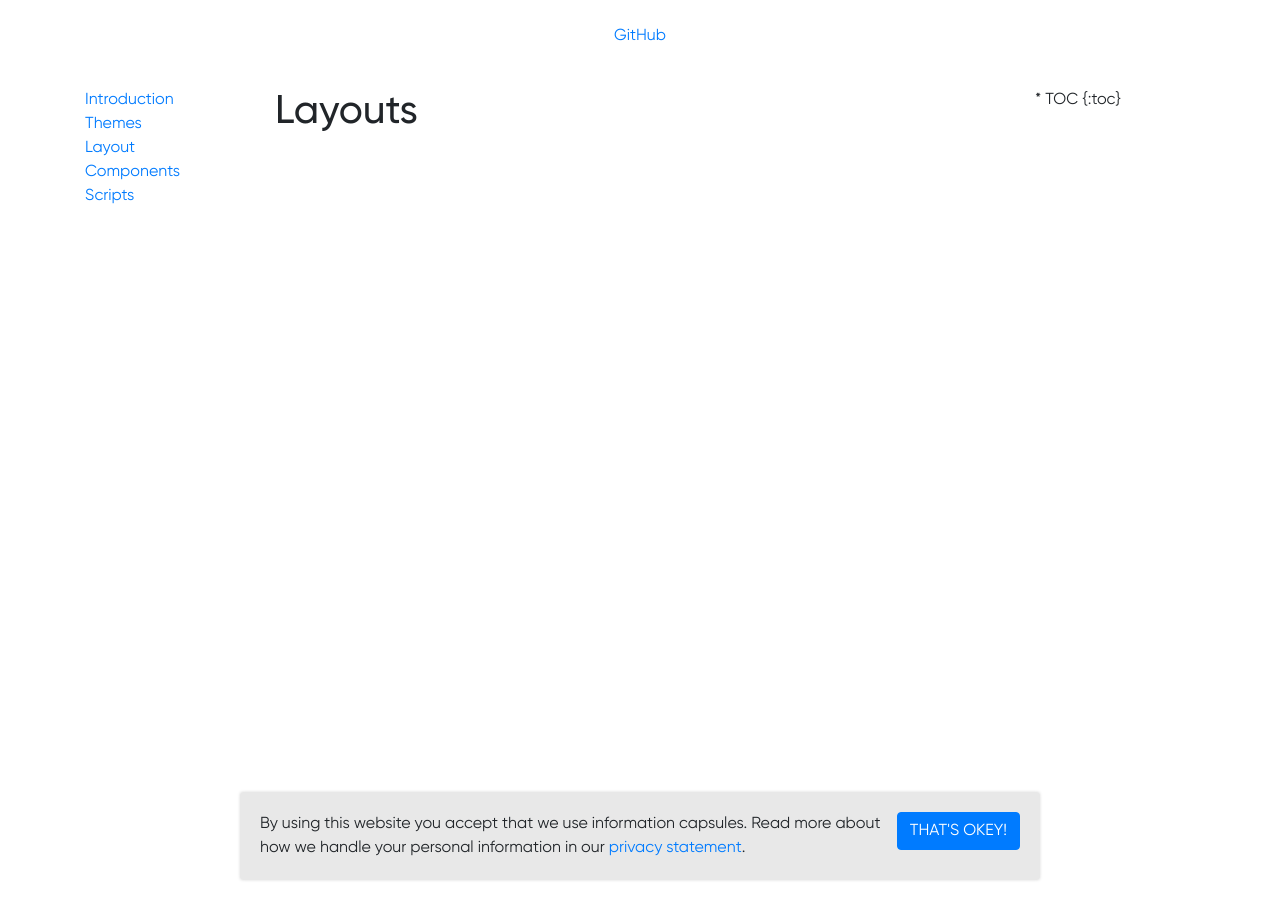
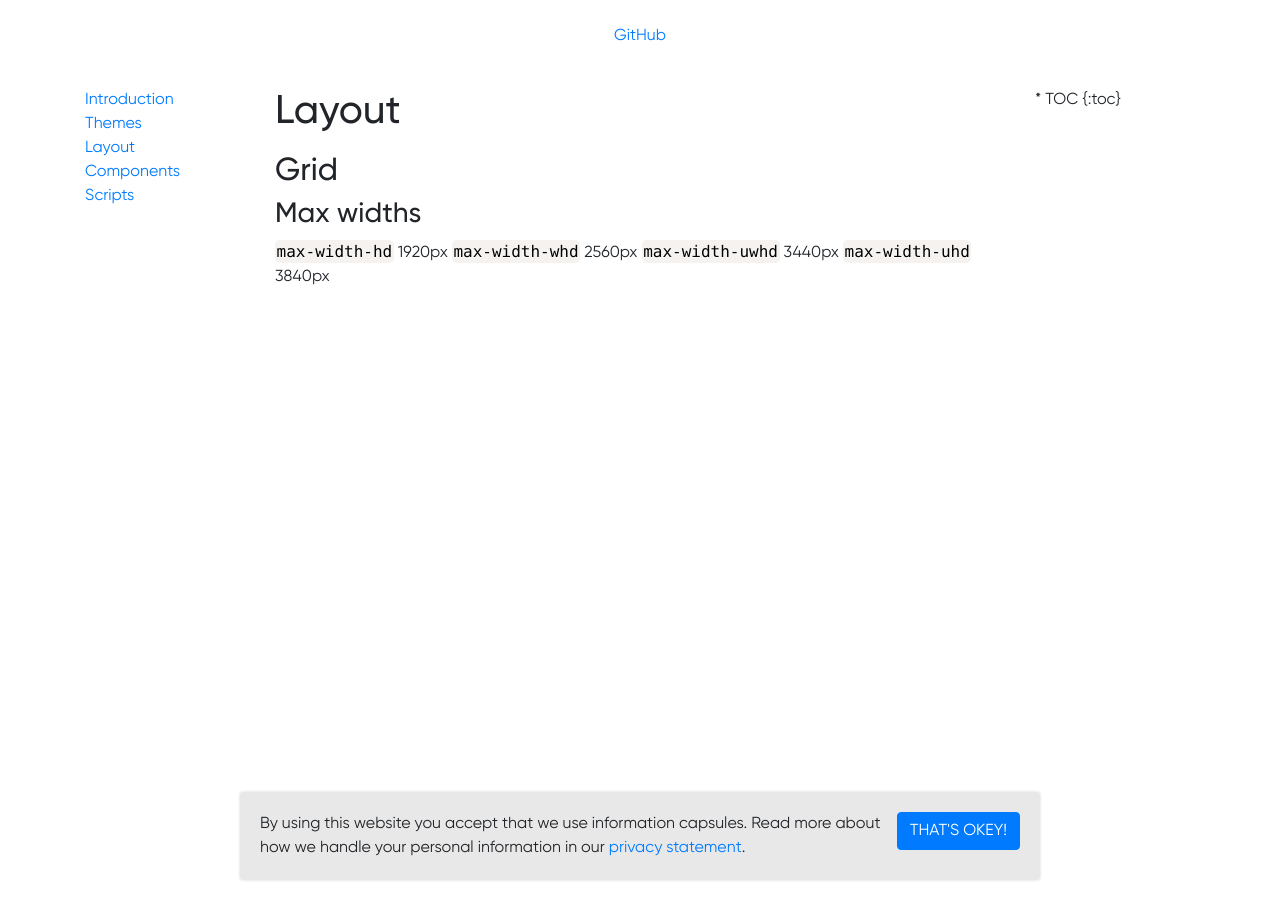
Before and after one commit to vecora/ds-vecora, a Jekyll site: the page built from docs/layout.md, in a window 1280 px wide. Built offline with Jekyll 4.4.1, drawn with Linux system fonts in a browser that asks for light colours; some web fonts are replaced.

Commit message:
More work on custom grid styles

```diff
--- a/docs/layout.md
+++ b/docs/layout.md
@@ -1,5 +1,15 @@
 ---
 layout: default
-title: Layouts
+title: Layout
 description:
 ---
+
+
+## Grid
+
+### Max widths
+
+`max-width-hd` 1920px
+`max-width-whd` 2560px
+`max-width-uwhd` 3440px
+`max-width-uhd` 3840px
--- a/src/scss/themes/_default.scss
+++ b/src/scss/themes/_default.scss
@@ -56,6 +56,7 @@ $font-family-sans-serif:
 
 // Additional styles
 @import '../variables';
+@import '../grid';
 @import '../fullpage';
 @import '../range';
 @import '../cookie-message';
```
Also changed, not shown: src/scss/_grid.scss (added, +79 -0 lines), dist/styles.css.
